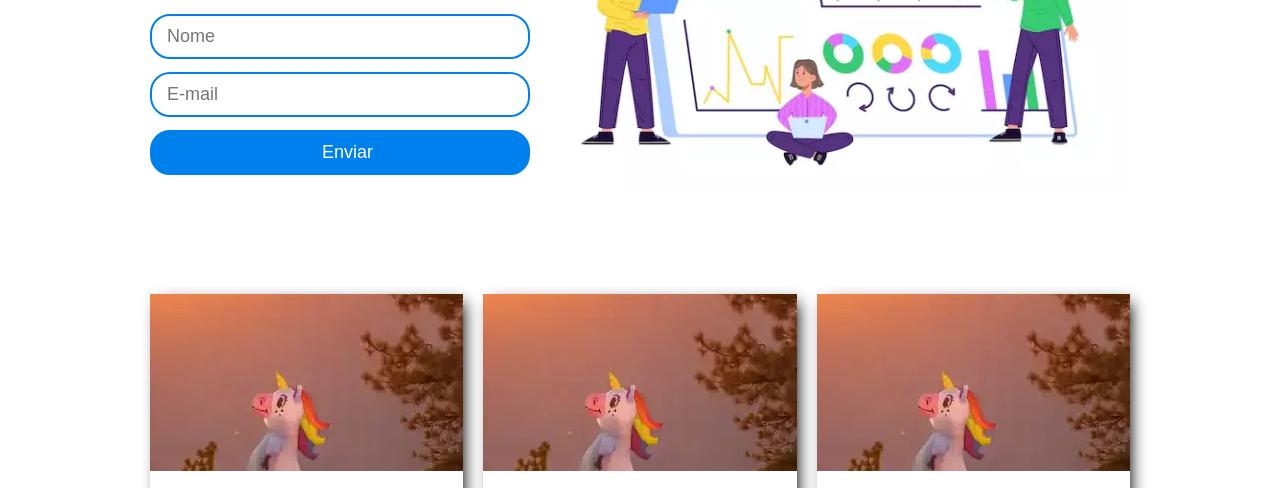
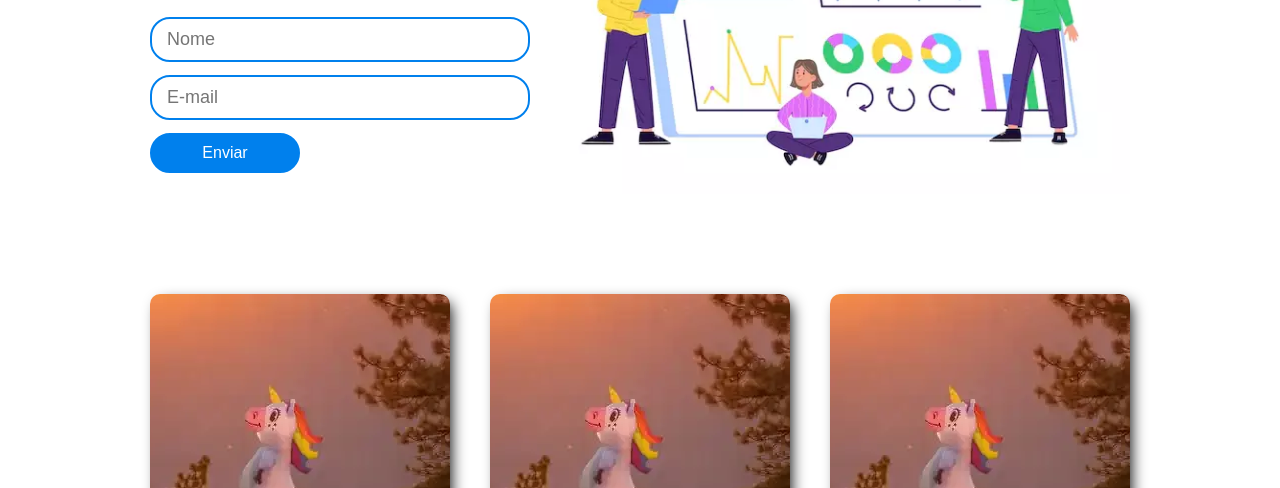
Before and after one commit to Levysq/Projeto_StartSe_Form, a plain HTML site: page index.html in a window 1280 px wide. Shown: the part 436-924 px from the top of the page. Drawn offline with Linux system fonts and the light colour scheme.

Commit message:
Refina estilo do botão e dos cards.

```diff
--- a/css/style.css
+++ b/css/style.css
@@ -16,7 +16,6 @@
 
 html,
 body {
-    height: 100vh;
     font-family: 'Raleway', sans-serif;
     text-rendering: optimizeLegibility;
     -webkit-font-smoothing:antialised;
@@ -114,12 +113,18 @@ form input {
 form [type="submit"] {
     background-color: #0080ed;
     color: white;
+    width: 150px;
+    padding-left: 0px;
+    font-size: 16px;
+    height: 40px;
 }
 
 
 form [type="submit"]:hover{
     cursor: pointer;
-    background-color: blue;
+    background-color: rgba(0, 128, 237, 0.75);
+    transform: translateY(-2px);
+    border: 1px solid rgba(0, 128, 237, 0.75);
 }
 
 main .container-main img{
@@ -129,13 +134,17 @@ main .container-main img{
 /* CONFIGURAÇÕES - CARDS
 ************/
 
+a {
+    text-decoration: none;
+}
+
 .cards {
     width: 90%;
     max-width: 980px;
     margin: auto;
     display:grid;
     grid-template-columns: repeat(auto-fit, minmax(250px, 1fr));
-    column-gap: 20px;
+    grid-gap: 40px;
 }
 
 .text--medium {
@@ -151,6 +160,8 @@ main .container-main img{
     cursor: pointer;
     box-shadow: 5px 5px 15px -4px #000000;
     transition: all 0.3s ease 0s;
+    border-radius: 10px;
+
 }
 
 .card:hover{
@@ -162,6 +173,8 @@ main .container-main img{
     padding-top: 56.25%;
     overflow: hidden;
     position: relative;
+    border-radius: 10px 10px 0 0;
+    height: 205px;
 }
 
 .image img{
```
